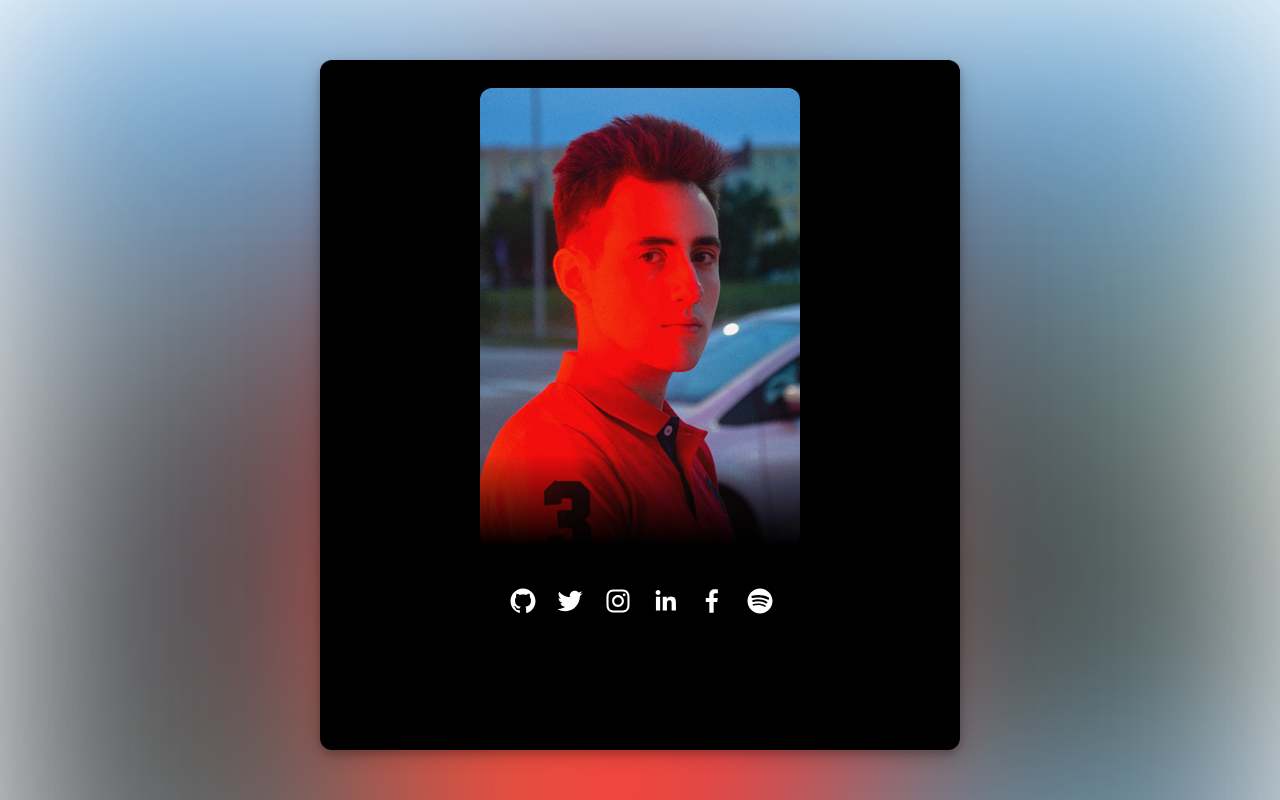
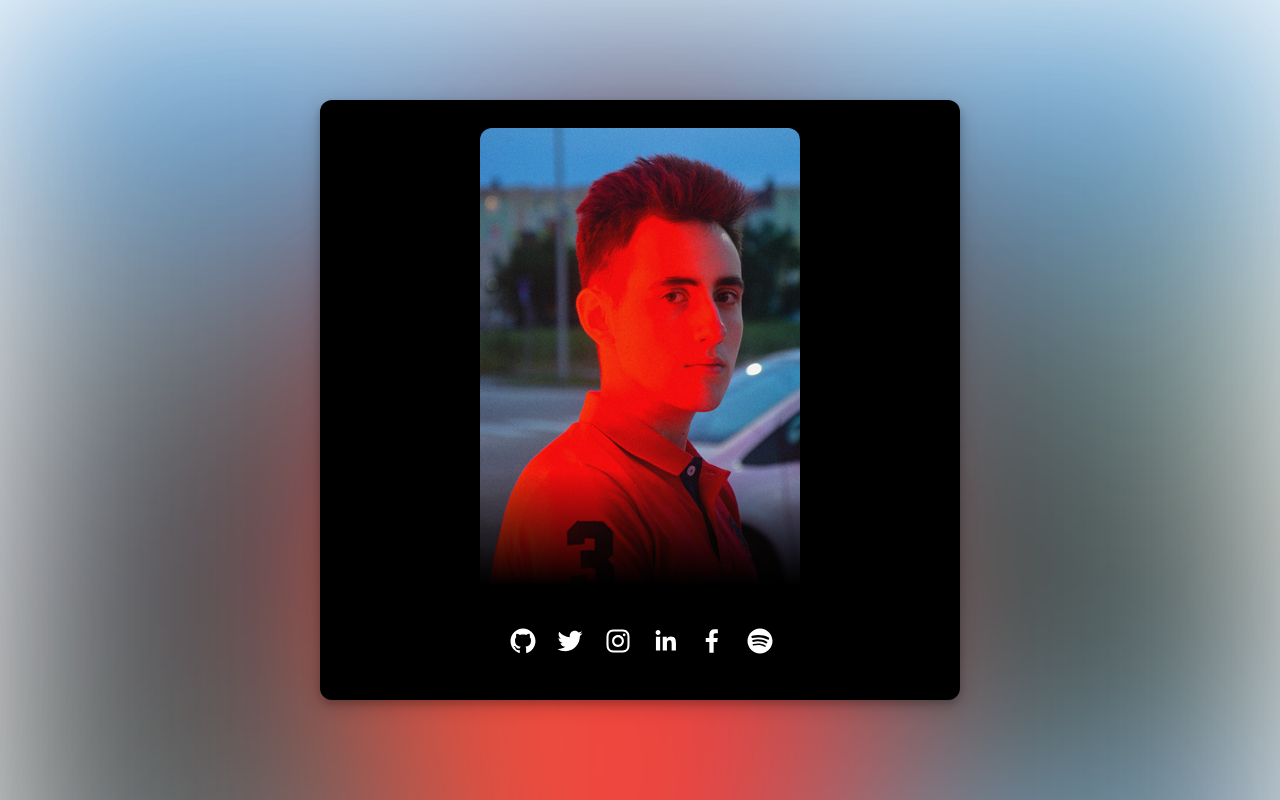
Before and after one commit to Blindeen/my-links-page, a React (Create React App) app: page / in a window 1280 px wide. Built offline with nearby package versions, Linux system fonts and the light colour scheme.

Commit message:
center layout vertically and change line separator

```diff
--- a/src/Pages/MainPage/styles.js
+++ b/src/Pages/MainPage/styles.js
@@ -1,14 +1,19 @@
 import styled from 'styled-components';
 import { Col, Row } from 'antd';
+import { SocialIcon } from 'react-social-icons';
 
 import palette from '../../palette';
-import { SocialIcon } from 'react-social-icons';
 
 export const LayoutRow = styled(Row)`
-  padding-bottom: 50px;
-  min-height: 100vh;
+  display: flex;
+  flex-direction: column;
+  align-items: stretch;
+  justify-content: center;
+  width: 100vw;
+  height: 100vh;
 
   @media (max-width: 480px) {
+    display: block;
     margin-top: 0;
     padding-bottom: 0;
   }
@@ -20,12 +25,11 @@ export const SocialsRow = styled(Row)`
 `;
 
 export const StyledImageCol = styled(Col)`
-  background-image: linear-gradient(to bottom, transparent 80%, ${palette.black}),
+  background-image: linear-gradient(to bottom, transparent 75%, ${palette.black}),
     url('/my-links-page/assets/red-face-avatar.jpg');
-  background-position: center;
   height: 458px;
   background-size: cover;
-  border-radius: 12px;
+  border-radius: 12px 12px 0 0;
 
   @media (max-width: 480px) {
     border-radius: 0;
@@ -36,8 +40,8 @@ export const CardCol = styled(Col)`
   background-color: black;
   border-radius: 12px;
   padding: 28px 0 0 0;
-  margin-top: 60px;
   box-shadow: 0 4px 8px 0 rgba(0, 0, 0, 0.2), 0 6px 20px 0 rgba(0, 0, 0, 0.19);
+  min-height: 600px;
 
   @media (max-width: 480px) {
     border-radius: 0;
```
